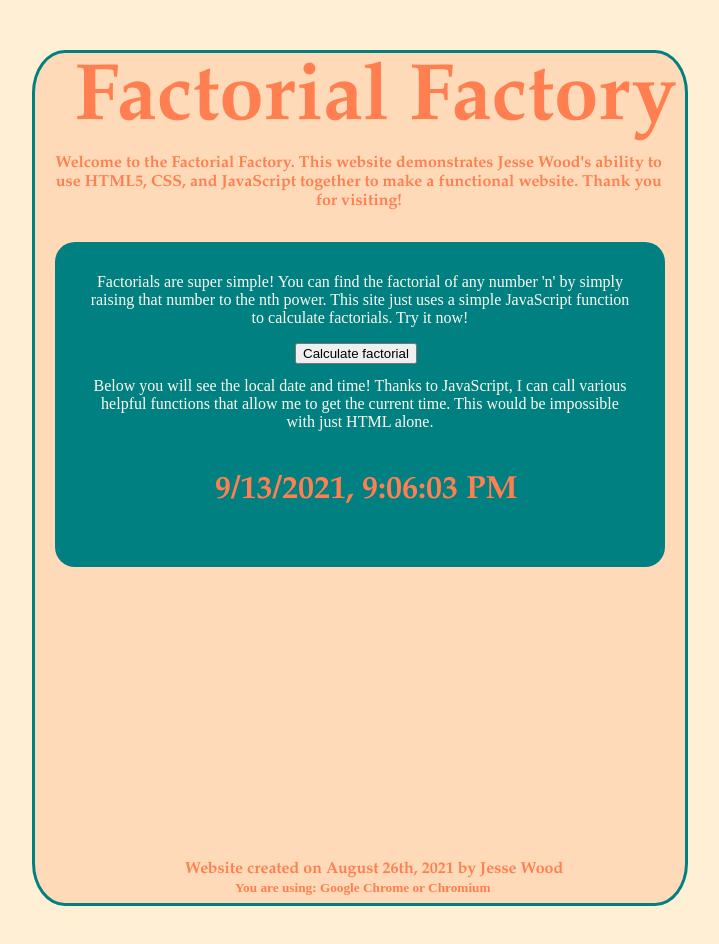
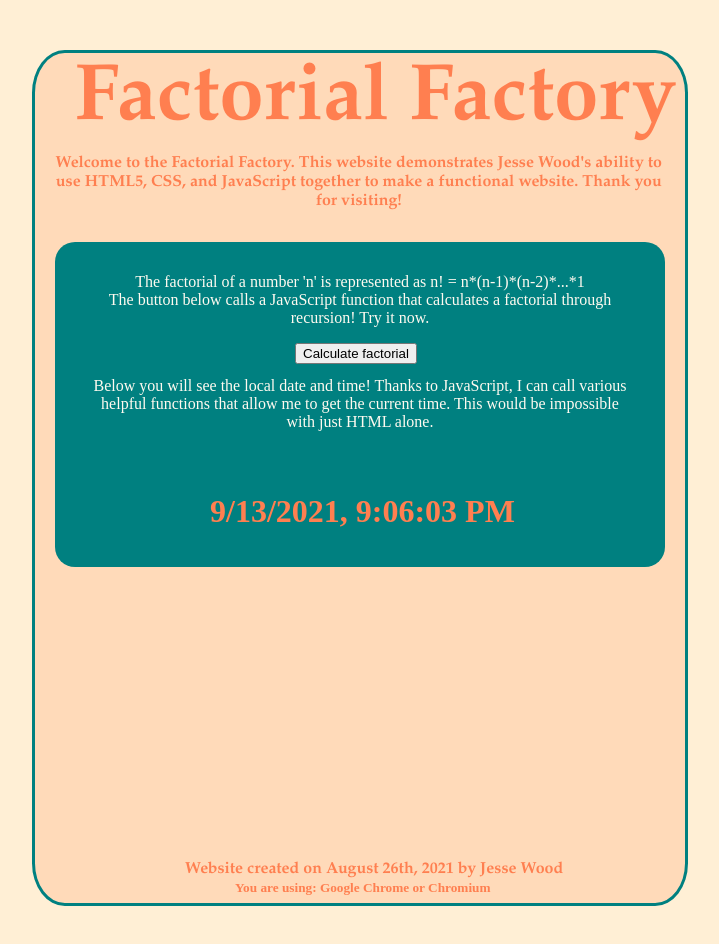
Before and after one commit to jw209/factorial-website-host, a plain HTML site: page index.html in a window 1280 px wide. Shown: the whole page, without its empty margins (280-999 px from the left). Drawn offline with Linux system fonts and the light colour scheme.

Commit message:
Repositioned clock

```diff
--- a/index.html
+++ b/index.html
@@ -9,14 +9,13 @@
 
     <body>
         <div id="wrapper">
-            <h1>Factorial Factory</h1>
-            <h3>Welcome to the Factorial Factory. This website demonstrates Jesse Wood's ability to use HTML5, CSS, and JavaScript
+            <h1 id="title">Factorial Factory</h1>
+            <h3 id="siteSummary">Welcome to the Factorial Factory. This website demonstrates Jesse Wood's ability to use HTML5, CSS, and JavaScript
             together to make a functional website. Thank you for visiting!</h3>
 
             <div id="rectangle">
-                <p id="factorialText">Factorials are super simple! You can find the factorial of any number 'n' by
-                                    simply raising that number to the nth power. This site just uses a simple
-                                    JavaScript function to calculate factorials. Try it now!</p>
+                <p id="factorialText">The factorial of a number 'n' is represented as n! = n*(n-1)*(n-2)*...*1 <br> The button below
+                calls a JavaScript function that calculates a factorial through recursion! Try it now.</p>
                 <button onclick="factorialPrompt()">Calculate factorial</button>
                 <br>
                 <p id="timeDisplayText">Below you will see the local date and time! Thanks to JavaScript, I can
--- a/style.css
+++ b/style.css
@@ -80,7 +80,7 @@ html,body {
 	left: 150px;
 }
 
-h1 {
+#title {
 	position: relative;
 	left: 40px;
 	top: 0px;
@@ -92,7 +92,7 @@ h1 {
 	white-space: nowrap;
 }
 
-h3 {
+#siteSummary {
 	position: relative;
 	left: 15px;
 	top: 5px;
@@ -111,9 +111,10 @@ button {
 }
 
 #clock {
+	color: coral;
 	position: absolute;
 	font-size: xx-large;
 	text-align: center;
 	top: 230px;
-	left: 160px;
+	left: 155px;
 }
```
